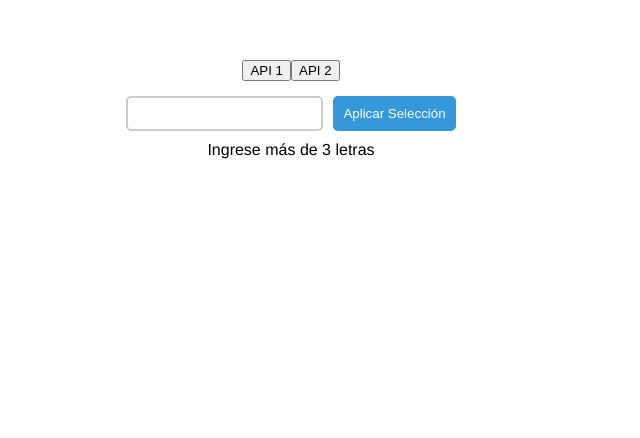
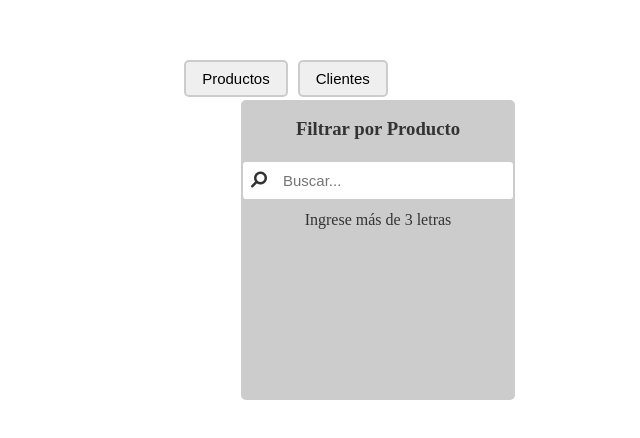
Before and after one commit to Eladios30/Search-Vue, a Vue app: page / in a window 1280 px wide. Shown: the top 438 px of the page, without its empty margins (349-989 px from the left). Built offline with nearby package versions, Linux system fonts and the light colour scheme.

Commit message:
Changes in style result

```diff
--- a/public/index.html
+++ b/public/index.html
@@ -5,6 +5,7 @@
     <meta http-equiv="X-UA-Compatible" content="IE=edge">
     <meta name="viewport" content="width=device-width,initial-scale=1.0">
     <link rel="icon" href="<%= BASE_URL %>favicon.ico">
+    <link href="https://cdnjs.cloudflare.com/ajax/libs/font-awesome/6.0.0/css/all.min.css" rel="stylesheet">
     <title><%= htmlWebpackPlugin.options.title %></title>
   </head>
   <body>
--- a/src/components/ChildComponent.vue
+++ b/src/components/ChildComponent.vue
@@ -1,11 +1,15 @@
 <template>
-  <div class="filter-component">
+  <div class="parent-component">
+    <div class="button-container">
+      <button class="custom-button" @click="handleApiSelection('posts')">Productos</button>
+      <button class="custom-button" @click="handleApiSelection('photos')">Clientes</button>
+    </div>
 
-    <button @click="handleApiSelection('posts')">API 1</button>
-    <button @click="handleApiSelection('photos')">API 2</button>
+    <div class="filter-component">
+      <FilterSearch :apiQuery="selectedApi" />
+    </div>
+  </div>
 
-    <FilterSearch :apiQuery="selectedApi" />
-  </div>
 </template>
 
 <script>
@@ -21,9 +25,50 @@ export default {
   },
   methods: {
     handleApiSelection(param) {
-      let url = `https://jsonplaceholder.typicode.com/${param}/?_limit=12`;
+      let url = `https://jsonplaceholder.typicode.com/${param}/?_limit=52`;
       this.selectedApi = url;
     },
   }
 };
 </script>
+
+<style scoped>
+.parent-component {
+  display: flex;
+  flex-direction: column;
+  align-items: center;
+  margin-top: 20px;
+}
+
+.button-container {
+  display: flex;
+  justify-content: center;
+  margin-bottom: 20px;
+}
+
+.custom-button {
+  font-size: 15px;
+  border-radius: 5px; /* Aplica el mismo borde redondeado que el input */
+  margin-right: 10px;
+  margin-bottom: 10px;
+  padding: 8px 16px; /* Ajusta el relleno según sea necesario */
+  border: 2px solid #ccc;
+  outline: none;
+  transition: border-color 0.3s ease;
+}
+
+.filter-component {
+  width: 100px;
+  height: 200px;
+  margin: 0 auto;
+  margin-top: 15px;
+  display: flex;
+  flex-direction: row;
+  justify-content: space-around;
+  align-items: center;
+}
+
+button {
+  font-size: 15px;
+}
+</style>
--- a/src/components/FilterSearch.vue
+++ b/src/components/FilterSearch.vue
@@ -1,26 +1,25 @@
 <template>
   <div
-    :style="{
-      '--color-primary': primaryColor,
-      '--color-secondary': secondaryColor,
-      '--font-family': fontFamily,
-      '--border-radius': borderRadius,
-      '--width': width,
-    }"
     class="search-component"
   >
     <!-- Modal para mostrar input -->
     <div v-if="show" class="search-component__modal">
+      <h3>Filtrar por Producto</h3>
       <div class="search-component__input-button">
+        <div class="search-component__input-container">
+          <i class="fas fa-search search-component__icon"></i>
           <input
             class="search-component__input"
             type="text"
             v-model="searchTerm"
             @input="filterPlaceholdersWithDelay"
+            placeholder="Buscar..."
           />
+        </div>
         <button
           class="search-component__selection-button"
           @click="applySelection"
+          v-if="searchTerm.length >= 3"
         >
           Aplicar Selección
         </button>
@@ -93,26 +92,6 @@ export default {
     apiQuery: {
       type: String,
       required: true,
-    },
-    primaryColor: {
-      type: String,
-      default: "var(--color-primary)",
-    },
-    secondaryColor: {
-      type: String,
-      default: "var(--color-secondary)",
-    },
-    fontFamily: {
-      type: String,
-      default: "var(--font-family)",
-    },
-    borderRadius: {
-      type: String,
-      default: "var(--border-radius)",
-    },
-    width: {
-      type: String,
-      default: "var(--width)",
     },
   },
   computed: {
@@ -193,38 +172,47 @@ export default {
 </script>
 
 <style scoped lang="scss">
-:root {
-  --color-primary: #28b761;
-  --color-secundary: #6c757d;
-  --font-family: Ubuntu, sans-serift;
-  --border-radius: 4px;
-  --width: 500px;
-}
 
 .search-component {
-  background-color: var(--color-primary);
-  color: black;
-  border-radius: var(--border-radius);
-  font-family: var(--font-family);
-  width: var(--width);
+  background-color: #ccc;
+  font-family: Ubuntu;
+  margin-top: 15px;
+  border-radius: 5px;
+  width: 300px;
+  height: 300px;
+  color: #333;
 
   &__input-button {
-    margin-top: 15px;
+    margin-top: 20px;
     font-size: 15px;
+
+    .search-component__input-container {
+      position: relative;
+      display: inline-block;
+    }
 
     .search-component__input {
       border-radius: 5px;
-      margin-right: 10px;
       margin-bottom: 10px;
-      padding: 8px;
+      padding: 10px 30px 10px 40px;
       border: 2px solid #ccc;
       border-radius: 5px;
       outline: none;
       transition: border-color 0.3s ease;
+      font-size: 15px;
+      width: 200px;
 
       &:focus {
         border-color: #3498db;
       }
+    }
+
+    .search-component__icon{
+      position: absolute;
+      left: 10px;
+      top: 50%;
+      transform: translateY(-90%) rotate(90deg);
+      font-size: 16px; /* Tamaño del icono */
     }
 
     // Boton para aplicar seleccion
@@ -246,14 +234,26 @@ export default {
   &__search-term {
     display: flex;
     flex-direction: column;
-    align-items: center;
+    align-items: flex-start;
     margin-top: 15px;
+    max-height: 250px;
+    overflow-y: auto;
+    background-color: #ccc;
+    border-radius: 5px;
+    color: rgb(33, 33, 33);
 
     .search-component__item {
       margin-top: 10px;
       margin-bottom: 10px;
       font-size: 19px;
       cursor: pointer;
+      display: flex;
+      align-items: center;
+    }
+
+    .search-component__title {
+        margin-right: 10px;
+        text-align: left;
     }
 
     .search-component__item, .search-component__title {
@@ -264,7 +264,6 @@ export default {
     }
 
     .search-component__checkbox {
-      margin-left: 10px;
       opacity: 0;
       transition: opacity 0.3s ease;
       width: 15px;
@@ -284,14 +283,17 @@ export default {
     display: flex;
     justify-content: center;
     align-items: center;
-    z-index: 2;
+    z-index: 999;
+    align-items: flex-start;
+    max-height: 10px;
+    overflow-y: auto;
 
     .search-component__modal-content {
       background-color: #fff;
       padding: 20px;
       border-radius: 10px;
       box-shadow: 0px 0px 10px rgba(0, 0, 0, 0.2);
-      text-align: center;
+      text-align: left;
     }
 
     .search-component__close-button {
@@ -309,6 +311,7 @@ export default {
 
     .search-component__result-item {
       margin-top: 20px;
+      text-align: left;
     }
 
     .search-component__result-text {
```
Lines whose indentation alone changed are shown as unchanged.
